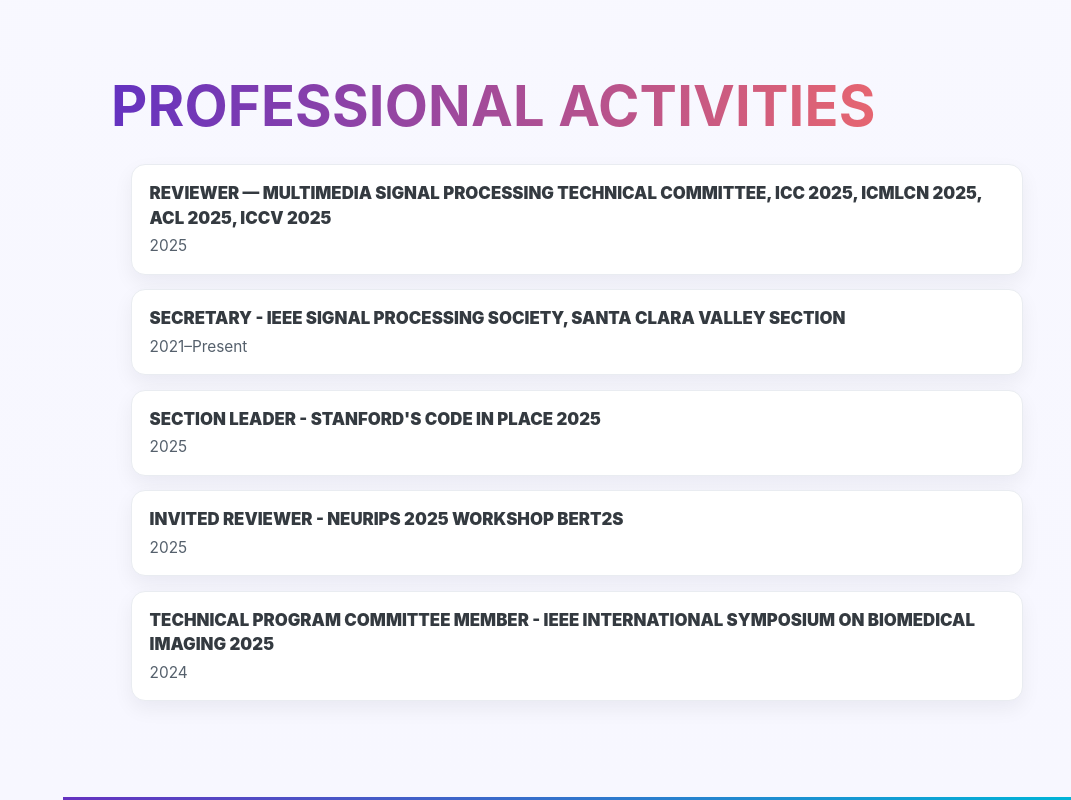
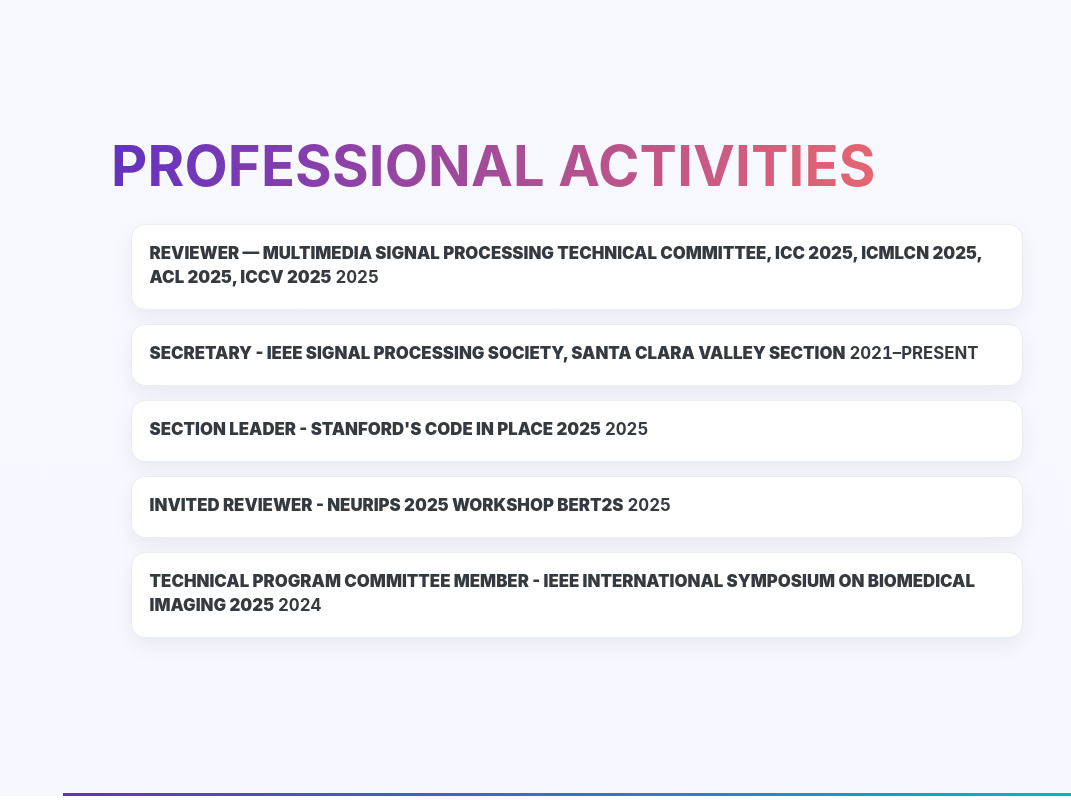
Before and after one commit to preranarane/preranarane.github.io, a plain HTML site: page index.html in a window 1280 px wide. Shown: the part 7415-8215 px from the top of the page, without its empty margins (209-1280 px from the left). Drawn offline with nearby package versions, Linux system fonts and the light colour scheme; a web font is replaced by a local one.

Commit message:
Update index.html

```diff
--- a/index.html
+++ b/index.html
@@ -364,24 +364,34 @@
     <h2 class="mb-4">Professional Activities</h2>
     <ol class="pub-list">
       <li>
-        <h5><strong>Reviewer — Multimedia Signal Processing Technical Committee, ICC 2025, ICMLCN 2025, ACL 2025, ICCV 2025</strong></h5>
-        <p class="citation">2025</p>
+        <h5 class="item-head">
+            <strong>Reviewer — Multimedia Signal Processing Technical Committee, ICC 2025, ICMLCN 2025, ACL 2025, ICCV 2025</strong>
+            <span class="date">2025</span>
+        </h5>
       </li>
       <li>
-        <h5><strong>Secretary - IEEE Signal Processing Society, Santa Clara Valley Section</strong></h5>
-        <p class="citation">2021–Present</p>
+        <h5 class="item-head">
+        <strong>Secretary - IEEE Signal Processing Society, Santa Clara Valley Section</strong>
+        <span class="date">2021–Present</span>
+        </h5>
       </li>
       <li>
-        <h5><strong>Section Leader - Stanford's Code in Place 2025</strong></h5>
-        <p class="citation">2025</p>
+        <h5 class="item-head">
+        <strong>Section Leader - Stanford's Code in Place 2025</strong>
+        <span class="date">2025</span>
+        </h5>
       </li>
       <li>
-        <h5><strong>Invited Reviewer - NeurIPS 2025 Workshop BERT2S</strong></h5>
-        <p class="citation">2025</p>
+        <h5 class="item-head">
+        <strong>Invited Reviewer - NeurIPS 2025 Workshop BERT2S</strong>
+        <span class="date">2025</span>
+        </h5>
       </li>
       <li>
-        <h5><strong>Technical Program Committee Member - IEEE International Symposium on Biomedical Imaging 2025</strong></h5>
-        <p class="citation">2024 </p>
+        <h5 class="item-head">
+        <strong>Technical Program Committee Member - IEEE International Symposium on Biomedical Imaging 2025</strong>
+        <span class="date">2024</span>
+        </h5>
       </li>
     </ol>
   </div>
```
